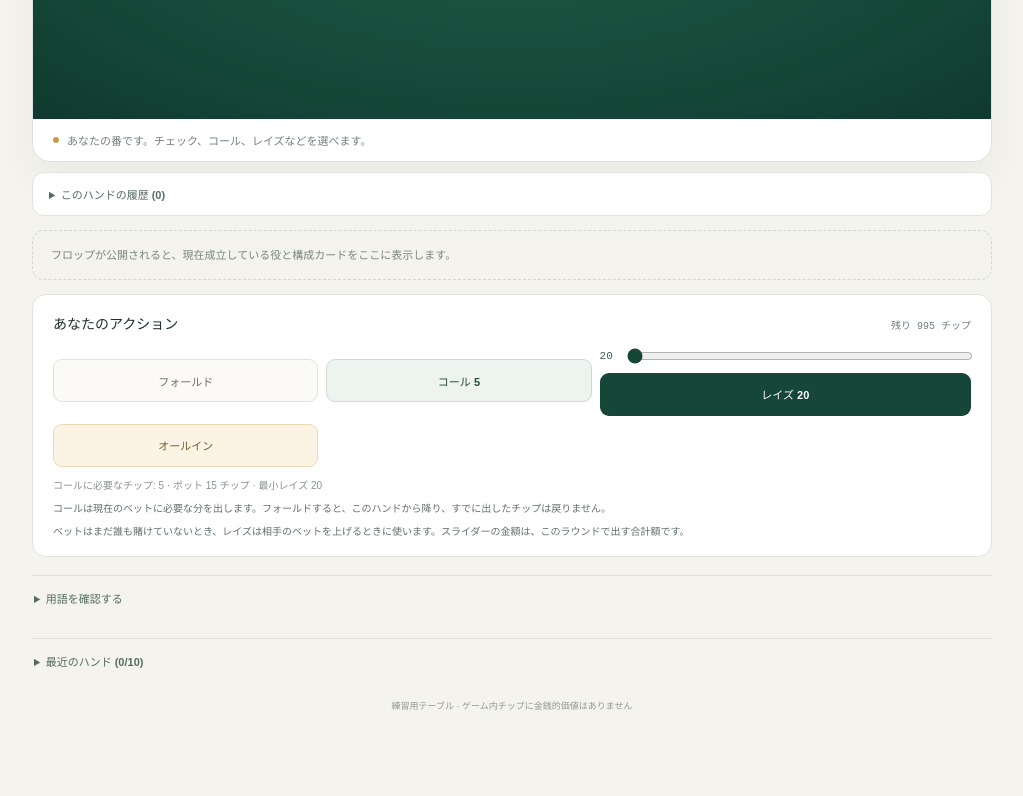
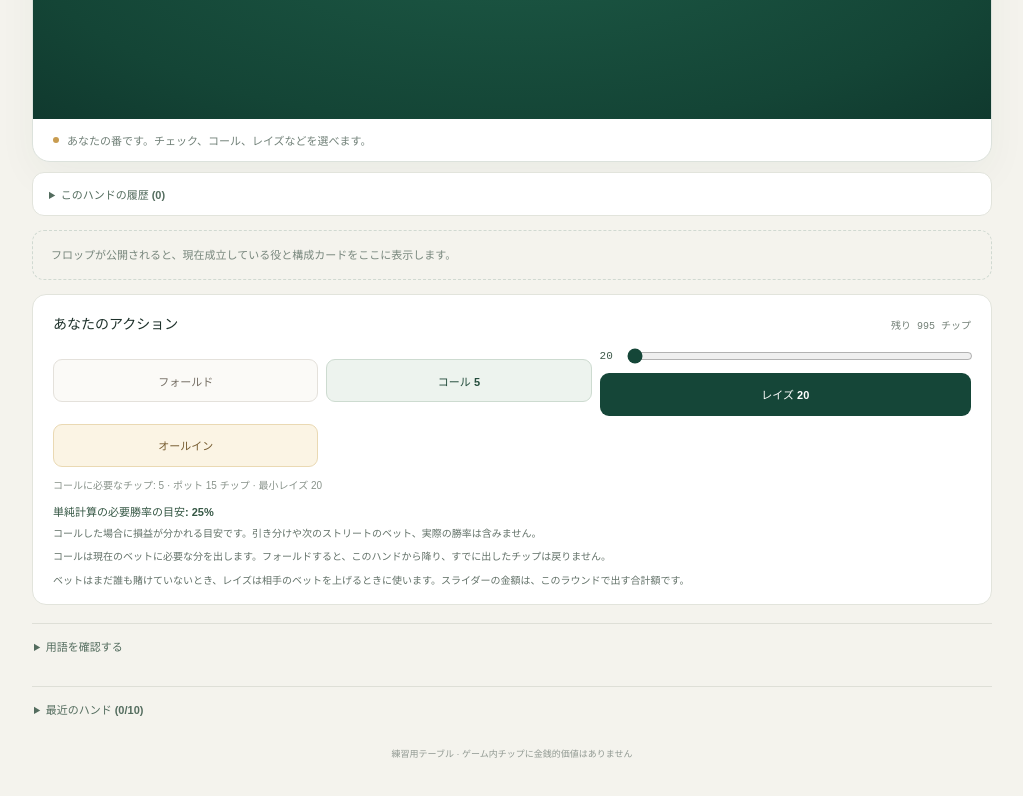
Before and after one commit to astro-root/poker, a website built with Vite: page index.html in a window 1280 px wide. Shown: the part 618-1414 px from the top of the page, without its empty margins (128-1151 px from the left). Before the commit the page ends 1368 px from the top, so only its background shows below. Built offline with nearby package versions, Linux system fonts and the light colour scheme.

Commit message:
Explain simple pot odds during calls

```diff
--- a/src/main.ts
+++ b/src/main.ts
@@ -4,7 +4,7 @@ import { chooseAiAction } from './poker/ai.ts';
 import { getHandPot } from './poker/hand.ts';
 import { getLegalActions, type BettingAction } from './poker/betting.ts';
 import { evaluateHand } from './poker/evaluator.ts';
-import { explainHand, POKER_GLOSSARY } from './poker/education.ts';
+import { explainHand, getCallBreakEvenProbability, POKER_GLOSSARY } from './poker/education.ts';
 import './style.css';
 
 const humanId = globalThis.crypto.randomUUID();
@@ -375,6 +375,13 @@ function render(): void {
     actionPanel.append(actions);
     const callInfo = legal.callAmount ? `コールに必要なチップ: ${formatChips(legal.callAmount)}` : '追加ベットがなければチェックできます。';
     actionPanel.append(node('p', 'action-hint', `${callInfo} · ポット ${formatChips(view.hand?.pot ?? 0)} チップ${legal.canRaise ? ` · 最小${round!.currentBet === 0 ? 'ベット' : 'レイズ'} ${formatChips(legal.minRaiseTo)}` : ''}`));
+    if (legal.callAmount > 0) {
+      const pot = view.hand?.pot ?? 0;
+      const threshold = getCallBreakEvenProbability(pot, legal.callAmount);
+      const percent = (threshold * 100).toLocaleString('ja-JP', { maximumFractionDigits: 1 });
+      actionPanel.append(node('p', 'pot-odds', `単純計算の必要勝率の目安: ${percent}%`));
+      actionPanel.append(node('p', 'action-guidance', 'コールした場合に損益が分かれる目安です。引き分けや次のストリートのベット、実際の勝率は含みません。'));
+    }
     const callRequired = round!.currentBet - me.streetContribution;
     const guidance = legal.canCheck
       ? 'チェックはチップを追加せずに順番を進めます。誰かがベットすると、次の番ではコールかフォールドを選びます。'
--- a/src/poker/education.ts
+++ b/src/poker/education.ts
@@ -2,6 +2,16 @@ import type { Card } from './cards.ts';
 import { HAND_NAMES, type EvaluatedHand, type HandCategory } from './evaluator.ts';
 
 export type PokerGlossaryEntry = Readonly<{ term: string; explanation: string; example: string }>;
+
+/** Break-even win probability for a call, ignoring ties and any future betting. */
+export function getCallBreakEvenProbability(pot: number, callAmount: number): number {
+  if (!Number.isSafeInteger(pot) || pot < 0 || !Number.isSafeInteger(callAmount) || callAmount < 0) {
+    throw new RangeError('Pot and call amount must be non-negative safe integers');
+  }
+  const finalPot = pot + callAmount;
+  if (!Number.isSafeInteger(finalPot)) throw new RangeError('Final pot exceeds the safe integer range');
+  return finalPot === 0 ? 0 : callAmount / finalPot;
+}
 
 export const POKER_GLOSSARY: readonly PokerGlossaryEntry[] = [
   { term: 'プリフロップ', explanation: '共通カードがまだ出ていない最初のベッティングラウンドです。', example: '手札2枚を受け取ったあと、フロップが出る前に行動します。' },
--- a/src/style.css
+++ b/src/style.css
@@ -115,6 +115,7 @@ button:disabled { cursor: not-allowed; opacity: .48; }
 .wager-range { width: 100%; accent-color: var(--green); }
 .wager-control .action-button { grid-column: 1 / -1; }
 .action-hint { margin: 11px 0 0; color: #89938b; font-size: 10px; line-height: 1.6; }
+.pot-odds { margin: 9px 0 0; color: #355744; font-size: 11px; font-weight: 700; }
 .action-guidance { margin: 7px 0 0; color: #627168; font-size: 10px; line-height: 1.65; }
 .result-copy { color: #52665a; font-size: 12px; line-height: 1.7; }
 .revealed-hands { display: flex; flex-wrap: wrap; gap: 10px; margin: 12px 0; }
```
Also changed, not shown: test/poker.test.ts (+9 -1 lines), README.md.
